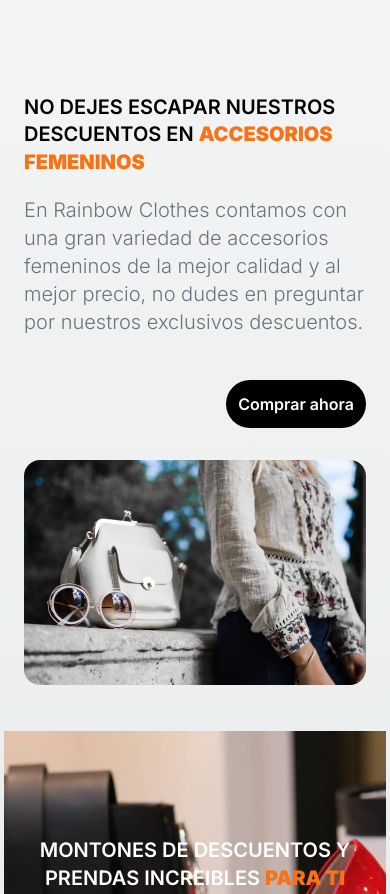
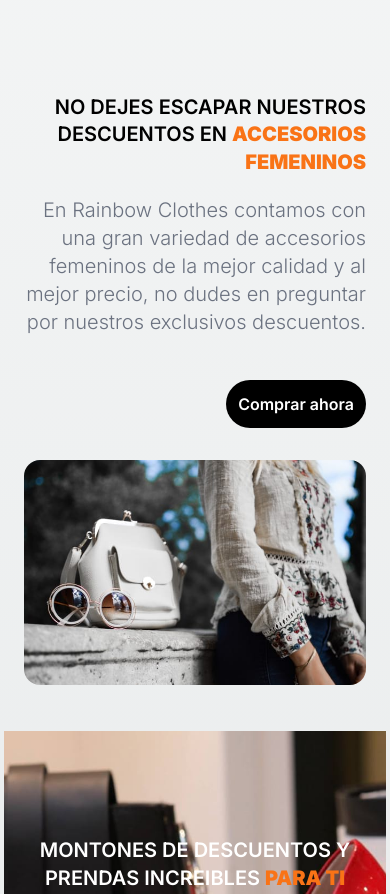
Before and after one commit to andersonP-R/rainbow-front, a Next.js app: page / in a window 390 px wide. Shown: the part 1449-2343 px from the top of the page. Built offline with nearby package versions, Linux system fonts and the light colour scheme.

Commit message:
fix text align in section offers

```diff
--- a/src/app/(shop)/page.tsx
+++ b/src/app/(shop)/page.tsx
@@ -88,7 +88,7 @@ export default function Home() {
       {/* ------------- NO DEJES ESCAPAR NUESTROS DESCUENTOS EN... SECTION  --------------- */}
       <section className="h-auto mb-10 px-5 md:p-10">
         <div className="flex flex-col md:flex-row-reverse">
-          <div className="flex flex-col mb-8 md:mb-0 gap-5 md:w-[50%] md:text-right">
+          <div className="flex flex-col mb-8 md:mb-0 gap-5 md:w-[50%] text-right">
             <h1 className="text-black text-xl md:text-4xl font-semibold leading-snug">
               NO DEJES ESCAPAR NUESTROS DESCUENTOS EN {""}
               <strong className="text-orange-500">ACCESORIOS FEMENINOS</strong>
```
